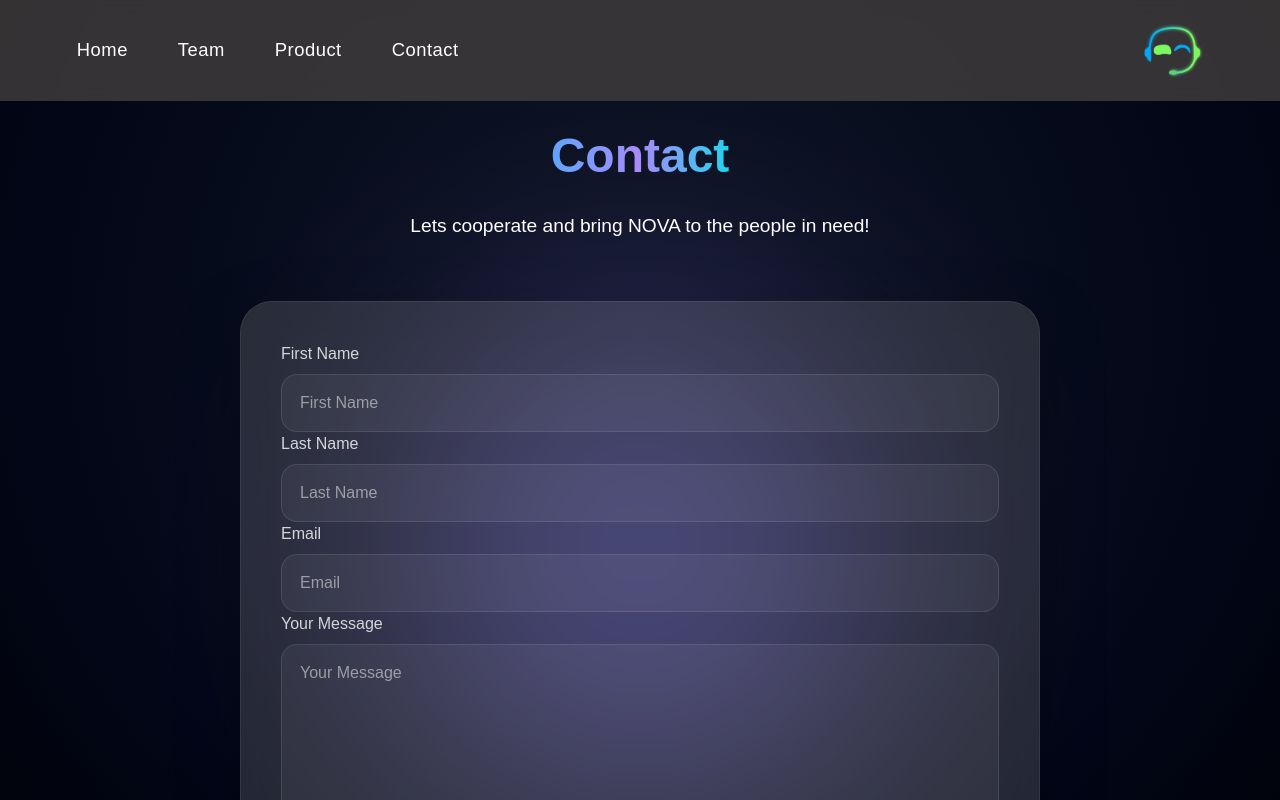
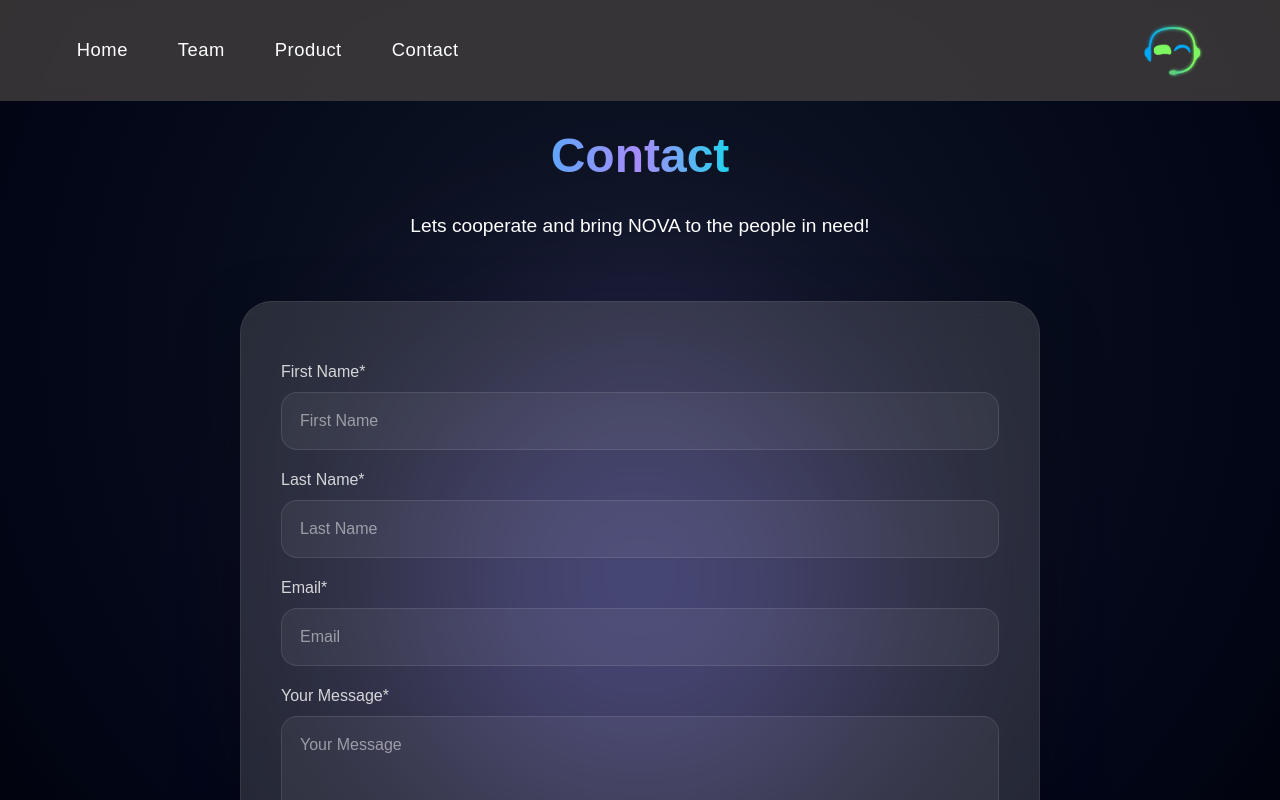
Before and after one commit to novadeinstar/nova-website, a Next.js app: page /contact in a window 1280 px wide. Shown: the top 800 px of the page. Built offline with nearby package versions, Linux system fonts and the light colour scheme.

Commit message:
labelscontact

```diff
--- a/app/contact/page.tsx
+++ b/app/contact/page.tsx
@@ -134,11 +134,10 @@ export default function Contact() {
               style={{
                 textAlign: "left",
                 opacity: 0.8,
-                marginBottom: "8px",
-                marginTop: "0px",
+                margin: "18px 0 8px 0",
               }}
             >
-                First Name
+                First Name*
             </p>
             <input
               type="text"
@@ -169,11 +168,10 @@ export default function Contact() {
               style={{
                 textAlign: "left",
                 opacity: 0.8,
-                marginBottom: "8px",
-                marginTop: "0px",
+                margin: "18px 0 8px 0",
               }}
             >
-                Last Name
+                Last Name*
             </p>
             <input
               type="text"
@@ -204,11 +202,10 @@ export default function Contact() {
               style={{
                 textAlign: "left",
                 opacity: 0.8,
-                marginBottom: "8px",
-                marginTop: "0px",
+                margin: "18px 0 8px 0",
               }}
             >
-                Email
+                Email*
             </p>
             <input
               type="email"
@@ -239,11 +236,10 @@ export default function Contact() {
               style={{
                 textAlign: "left",
                 opacity: 0.8,
-                marginBottom: "8px",
-                marginTop: "0px",
+                margin: "18px 0 8px 0",
               }}
             >
-                Your Message
+                Your Message*
             </p>
             <textarea
               placeholder="Your Message"
```
